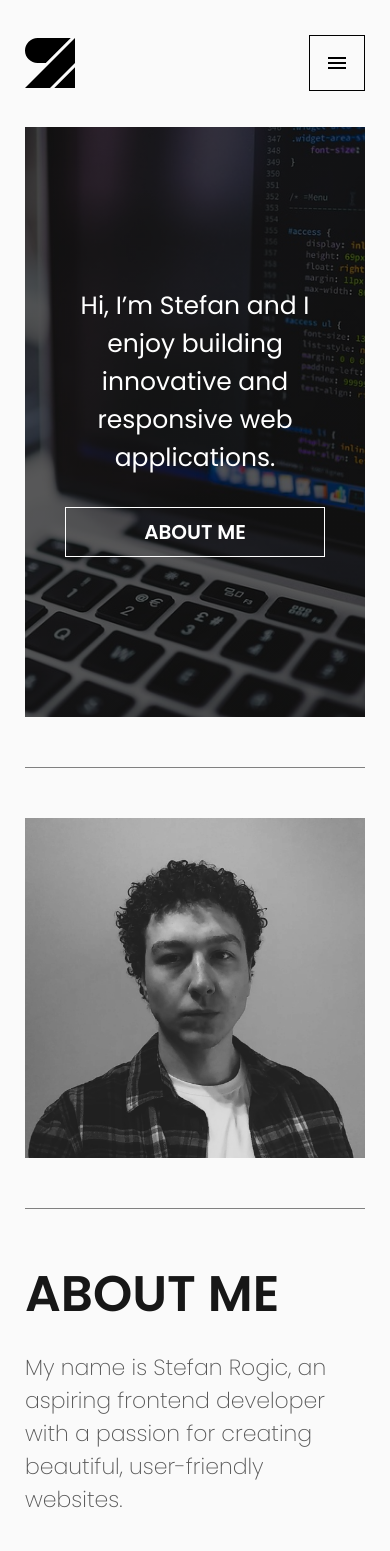
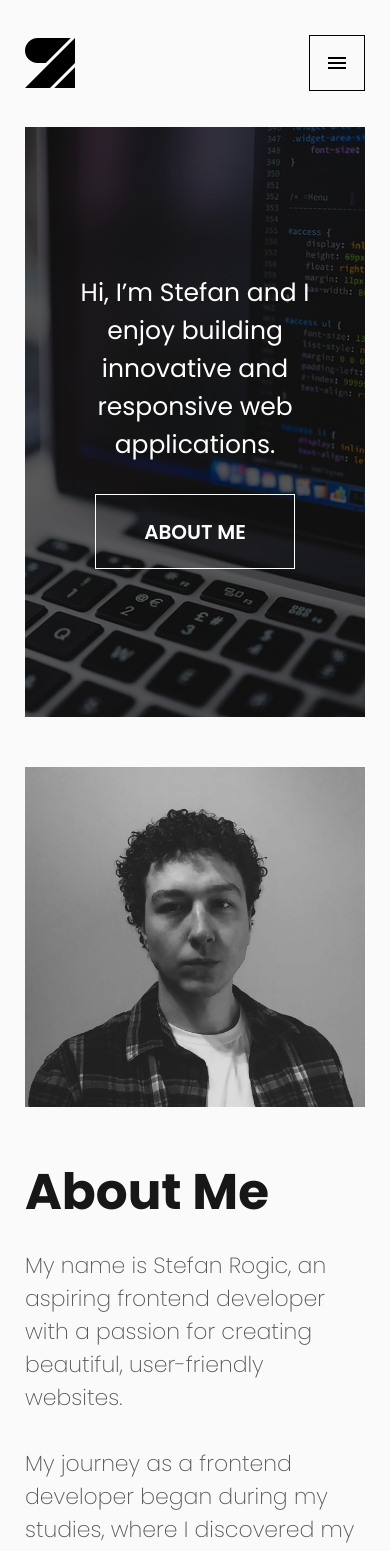
Before and after one commit to stefanrogic/portfolio, a React (Vite) app: page / in a window 390 px wide. Shown: the top 1551 px of the page. Built offline with nearby package versions, Linux system fonts and the light colour scheme.

Commit message:
phone responsive design

```diff
--- a/src/components/aboutMe/AboutMe.jsx
+++ b/src/components/aboutMe/AboutMe.jsx
@@ -7,13 +7,12 @@ import pfpAlt from "../../assets/pfpAlt.png";
 const AboutMe = () => {
   return (
     <div className="about-me">
-      <div className="line"></div>
+      {/* <div className="line"></div> */}
       <div className="left">
         <img src={pfp} alt="pfp" />
       </div>
-      <div className="line"></div>
       <div className="right">
-        <h1>ABOUT ME</h1>
+        <h2>About Me</h2>
         <p>
           My name is Stefan Rogic, an aspiring frontend developer with a passion for creating beautiful, user-friendly websites. <br />
           <br />
--- a/src/components/aboutMe/aboutMe.scss
+++ b/src/components/aboutMe/aboutMe.scss
@@ -61,10 +61,10 @@
       align-items: start;
     }
 
-    h1 {
+    h2 {
       width: 100%;
       font-size: 50px;
-      font-weight: 600;
+      font-weight: 700;
       line-height: 70px;
       text-align: start;
 
@@ -95,7 +95,7 @@
       }
 
       button {
-        width: 300px;
+        width: 200px;
         height: 75px;
         font-weight: 600;
         font-size: 20px;
@@ -110,6 +110,10 @@
 
         cursor: pointer;
 
+        @include rwd("1150px") {
+          width: 300px;
+        }
+
         &:hover {
           background-color: rgb(0, 0, 0);
           border: 1px rgb(0, 0, 0) solid;
--- a/src/components/heroSection/heroSection.scss
+++ b/src/components/heroSection/heroSection.scss
@@ -31,6 +31,7 @@
   div {
     display: flex;
     flex-direction: column;
+    align-items: center;
     gap: 30px;
     font-size: 40px;
     padding: 40px;
@@ -49,9 +50,13 @@
       }
     }
 
+    @include rwd("600px") {
+      align-items: start;
+    }
+
     button {
       font-weight: 600;
-
+      width: 200px;
       color: white;
 
       border: 1px rgb(255, 255, 255) solid;
@@ -71,7 +76,7 @@
 
       @include mobile {
         font-size: 20px;
-        height: 50px;
+        height: 75px;
       }
 
       @include rwd("600px") {
--- a/src/components/projectThumbnail/projectThumbnail.scss
+++ b/src/components/projectThumbnail/projectThumbnail.scss
@@ -52,7 +52,7 @@
 
       @include rwd("1200px") {
         font-size: 50px;
-        line-height: 40px;
+        line-height: 50px;
         margin: 0 0 10px 0;
       }
     }
```
